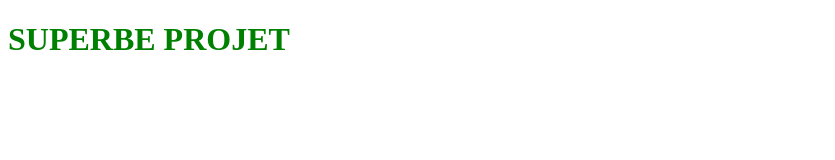
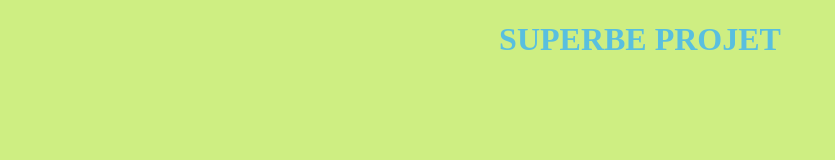
Before and after one commit to ibrahimbenahmed/Monprojet, a plain HTML site: page index.html in a window 1280 px wide. Shown: the whole page, without its empty margins (0-835 px from the left). Drawn offline with Linux system fonts and the light colour scheme.

Commit message:
integration css

```diff
--- a/css/style.css
+++ b/css/style.css
@@ -0,0 +1,7 @@
+body {
+    background-color: rgb(206, 238, 130);
+}
+
+h1 {
+    text-align: center;
+}
--- a/index.html
+++ b/index.html
@@ -11,7 +11,7 @@
 
 <body>
 
-    <h1 style="color:green;">SUPERBE PROJET</h1>
+    <h1 style="color:rgb(89, 191, 223);">SUPERBE PROJET</h1>
 </body>
 
 </html>
```
